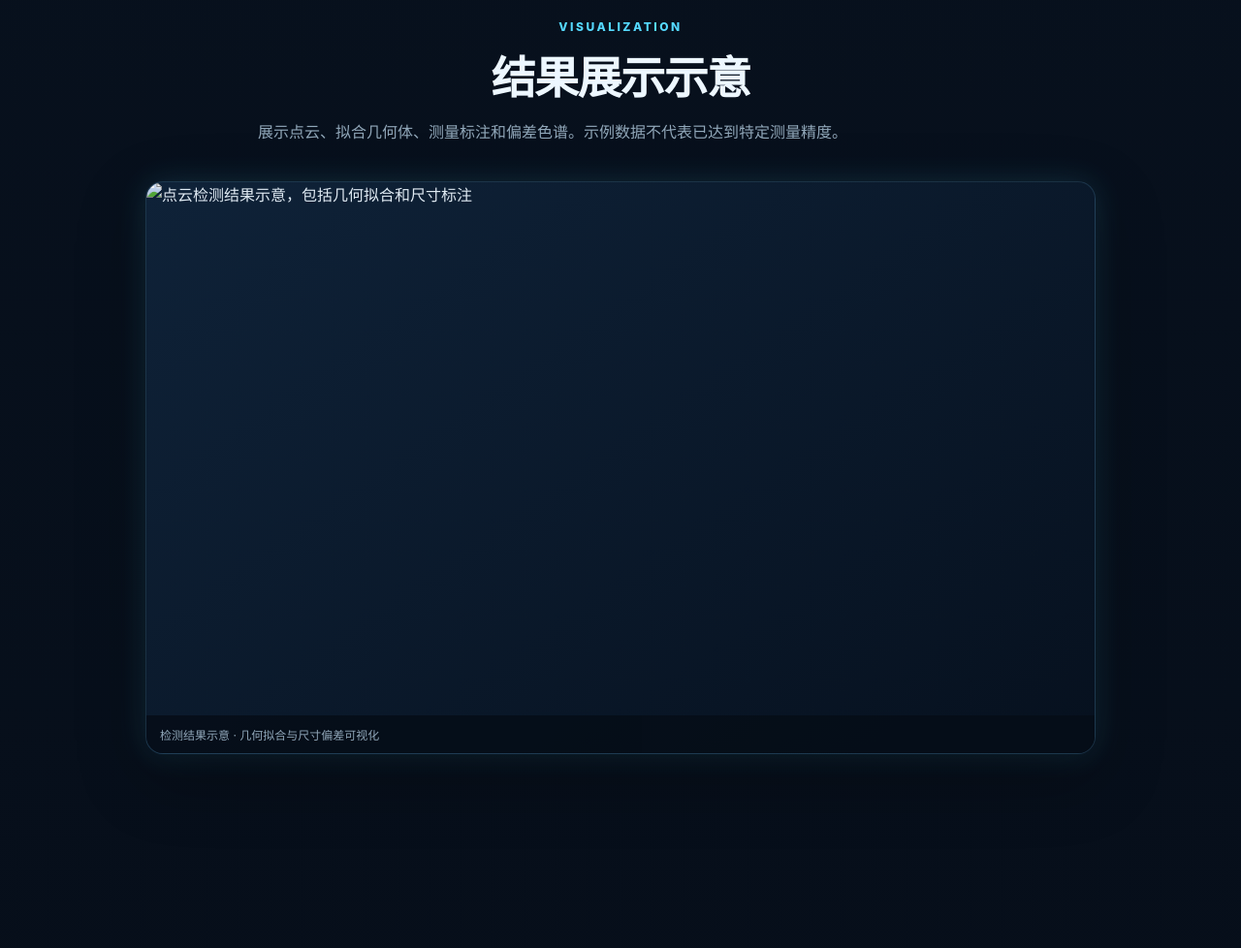
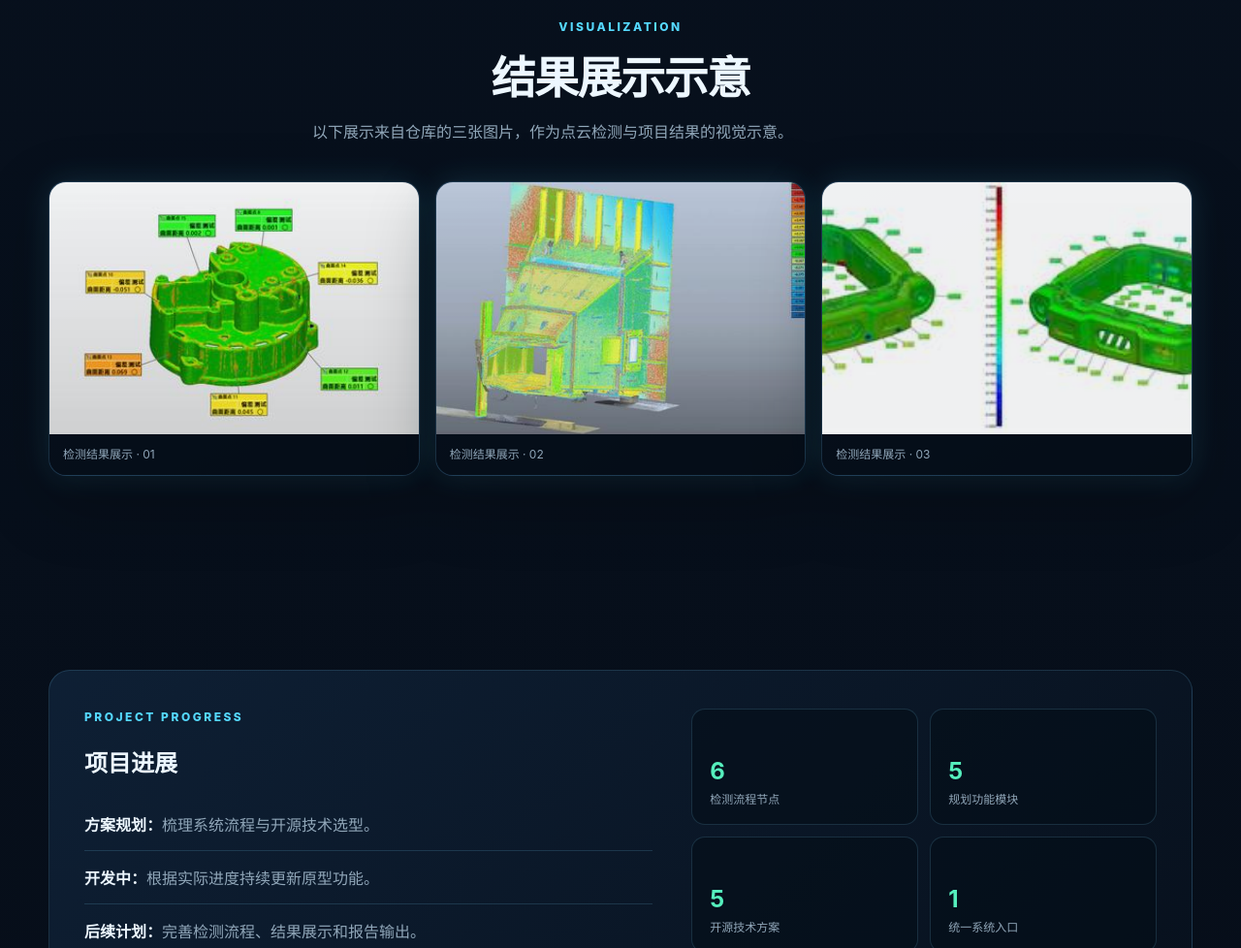
Before and after one commit to birrrd-0001/gzl_1, a plain HTML site: page index.html in a window 1280 px wide. Shown: the part 2920-3898 px from the top of the page at 97% size. Drawn offline with Linux system fonts and the light colour scheme.

Commit message:
Show the repository's three images in the results gallery

```diff
--- a/index.html
+++ b/index.html
@@ -120,7 +120,7 @@
     .button-primary { color: #051421; border: 0; background: linear-gradient(135deg, var(--cyan), #91baff); box-shadow: 0 10px 30px rgba(85, 217, 255, 0.18); }
     .button:hover { transform: translateY(-2px); }
 
-    .hero-visual, .demo-visual {
+    .hero-visual, .demo-card {
       position: relative;
       overflow: hidden;
       border: 1px solid var(--line);
@@ -128,7 +128,7 @@
       background: linear-gradient(145deg, rgba(16, 36, 59, 0.92), rgba(7, 17, 31, 0.92));
       box-shadow: 0 24px 70px rgba(0, 0, 0, 0.28), var(--glow);
     }
-    .hero-visual::before, .demo-visual::before {
+    .hero-visual::before, .demo-card::before {
       content: ""; position: absolute; inset: 0; z-index: 1; pointer-events: none;
       background: linear-gradient(120deg, transparent 20%, rgba(85, 217, 255, 0.06) 50%, transparent 70%);
       transform: translateX(-100%); animation: scan 6s ease-in-out infinite;
@@ -170,7 +170,11 @@
     .tech-grid a { color: var(--cyan); font-size: 12px; font-weight: 700; }
 
     .center-heading { max-width: 760px; margin: 0 auto 36px; text-align: center; }
-    .demo-visual { max-width: 980px; margin: 0 auto; }
+    .demo-gallery { display: grid; grid-template-columns: repeat(3, minmax(0, 1fr)); gap: 16px; }
+    .demo-card { min-width: 0; transition: .25s ease; }
+    .demo-card:hover { transform: translateY(-5px); border-color: rgba(85, 217, 255, 0.36); }
+    .demo-card img { width: 100%; height: 260px; object-fit: cover; }
+    .demo-card figcaption { min-height: 42px; }
 
     .progress-box { display: grid; grid-template-columns: 1.1fr .9fr; gap: 40px; align-items: center; padding: 36px; border: 1px solid var(--line); border-radius: 22px; background: linear-gradient(135deg, rgba(16, 36, 59, .82), rgba(8, 18, 31, .82)); }
     .progress-box ul { margin: 0; padding: 0; list-style: none; }
@@ -195,6 +199,7 @@
       .tech-grid { grid-template-columns: repeat(2, 1fr); }
       .feature-grid article, .feature-grid article:nth-child(4), .feature-grid article:nth-child(5) { grid-column: span 3; }
       .progress-box { grid-template-columns: 1fr; }
+      .demo-card img { height: 220px; }
     }
     @media (max-width: 640px) {
       main { width: min(100% - 28px, 1180px); }
@@ -205,10 +210,11 @@
       .actions { flex-direction: column; }
       .section-shell { padding: 72px 0; }
       .section-heading { display: block; }
-      .feature-grid, .workflow-list, .tech-grid { grid-template-columns: 1fr; }
+      .feature-grid, .workflow-list, .tech-grid, .demo-gallery { grid-template-columns: 1fr; }
       .feature-grid article, .feature-grid article:nth-child(4), .feature-grid article:nth-child(5) { grid-column: auto; }
       .status-panel { grid-template-columns: 1fr 1fr; }
       .progress-box, .contact { padding: 24px; }
+      .demo-card img { height: auto; max-height: 320px; object-fit: contain; background: rgba(5, 13, 23, .5); }
     }
   </style>
 </head>
@@ -296,12 +302,22 @@
       <div class="center-heading">
         <span class="section-kicker">Visualization</span>
         <h2 id="result-title">结果展示示意</h2>
-        <p>展示点云、拟合几何体、测量标注和偏差色谱。示例数据不代表已达到特定测量精度。</p>
+        <p>以下展示来自仓库的三张图片，作为点云检测与项目结果的视觉示意。</p>
       </div>
-      <figure class="demo-visual">
-        <img src="assets/inspection-result-demo.png" alt="点云检测结果示意，包括几何拟合和尺寸标注" width="960" height="540">
-        <figcaption>检测结果示意 · 几何拟合与尺寸偏差可视化</figcaption>
-      </figure>
+      <div class="demo-gallery">
+        <figure class="demo-card">
+          <img src="assets/images/img1.jpeg" alt="点云检测结果示意图一" loading="lazy">
+          <figcaption>检测结果展示 · 01</figcaption>
+        </figure>
+        <figure class="demo-card">
+          <img src="assets/images/img2.jpeg" alt="点云检测结果示意图二" loading="lazy">
+          <figcaption>检测结果展示 · 02</figcaption>
+        </figure>
+        <figure class="demo-card">
+          <img src="assets/images/img.3.jpeg" alt="点云检测结果示意图三" loading="lazy">
+          <figcaption>检测结果展示 · 03</figcaption>
+        </figure>
+      </div>
     </section>
 
     <section id="progress" class="section-shell" aria-labelledby="progress-title">
```
